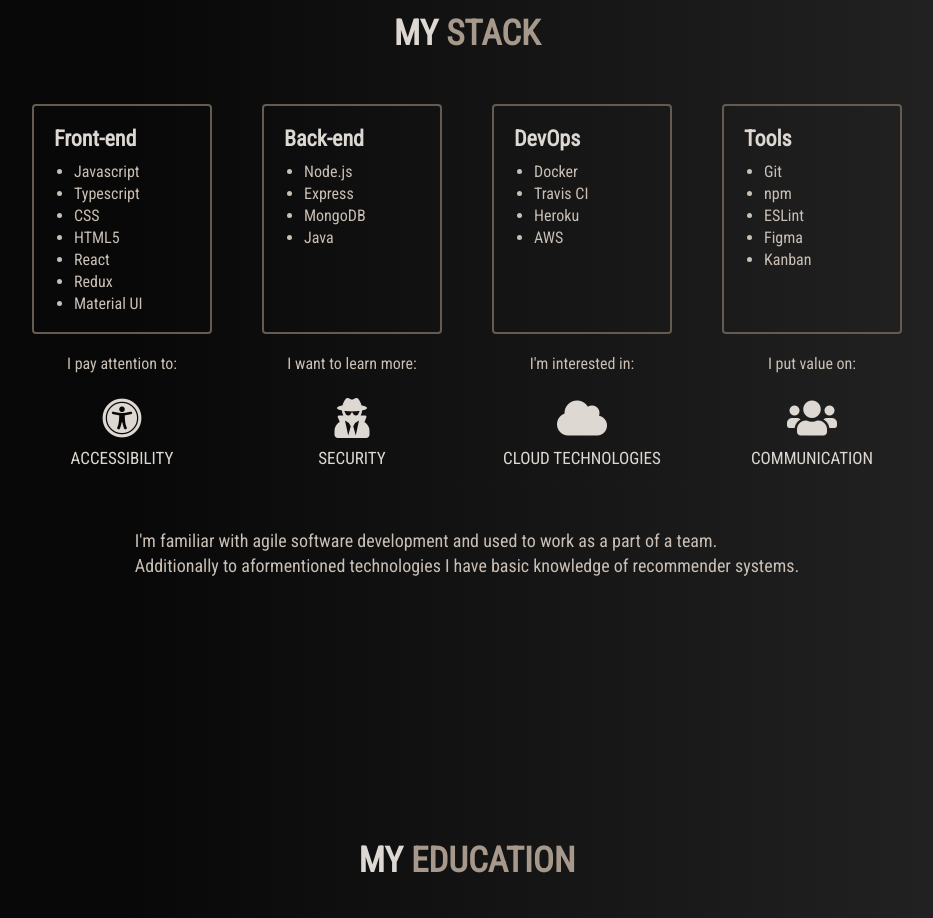
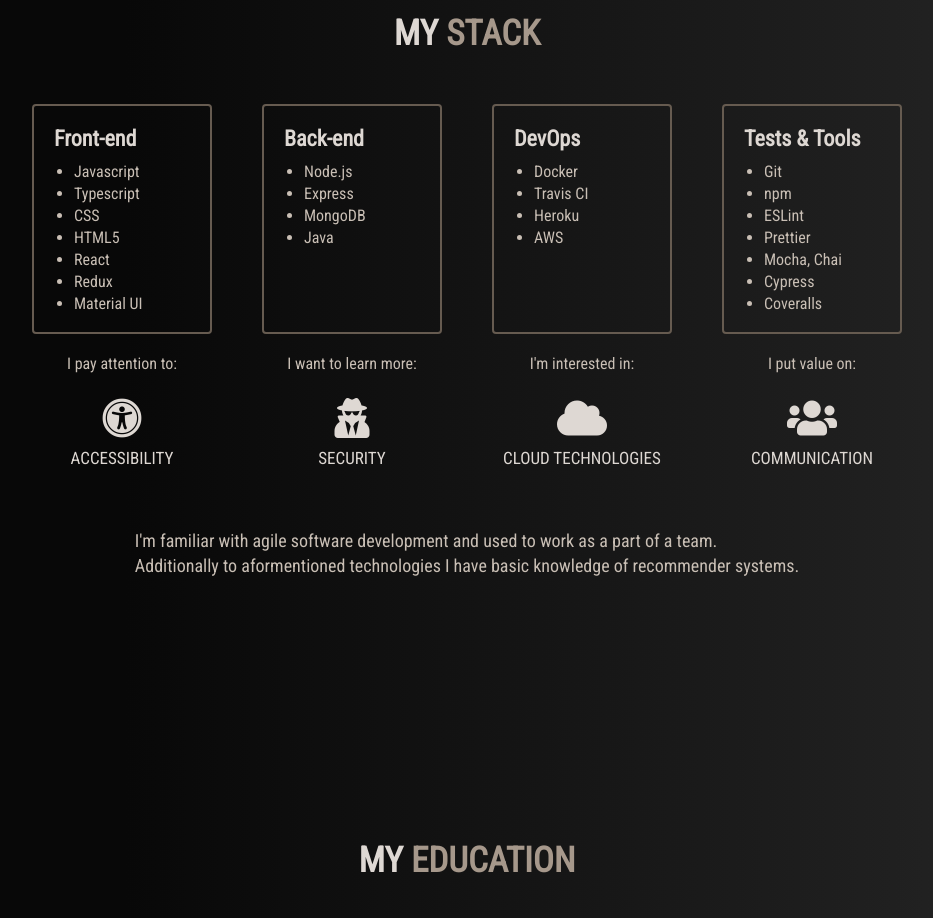
Before and after one commit to hennatee/hennatee.github.io, a plain HTML site: page index.html in a window 1280 px wide. Shown: the part 1800-2718 px from the top of the page, without its empty margins (323-1256 px from the left). Drawn offline with nearby package versions, Linux system fonts and the light colour scheme.

Commit message:
Updated stack section

```diff
--- a/index.html
+++ b/index.html
@@ -179,13 +179,15 @@
 
         <div id="stack-outer-box">
             <div id="stack-inner-box">
-                <h2>Tools</h2>
+                <h2>Tests & Tools</h2>
                 <ul>
                     <li>Git</li>
                     <li>npm</li>
                     <li>ESLint</li>
-                    <li>Figma</li>
-                    <li>Kanban</li>
+                    <li>Prettier</li>
+                    <li>Mocha, Chai</li>
+                    <li>Cypress</li>
+                    <li>Coveralls</li>
                 </ul>
             </div>
             <h3>I put value on:</h3>
```
